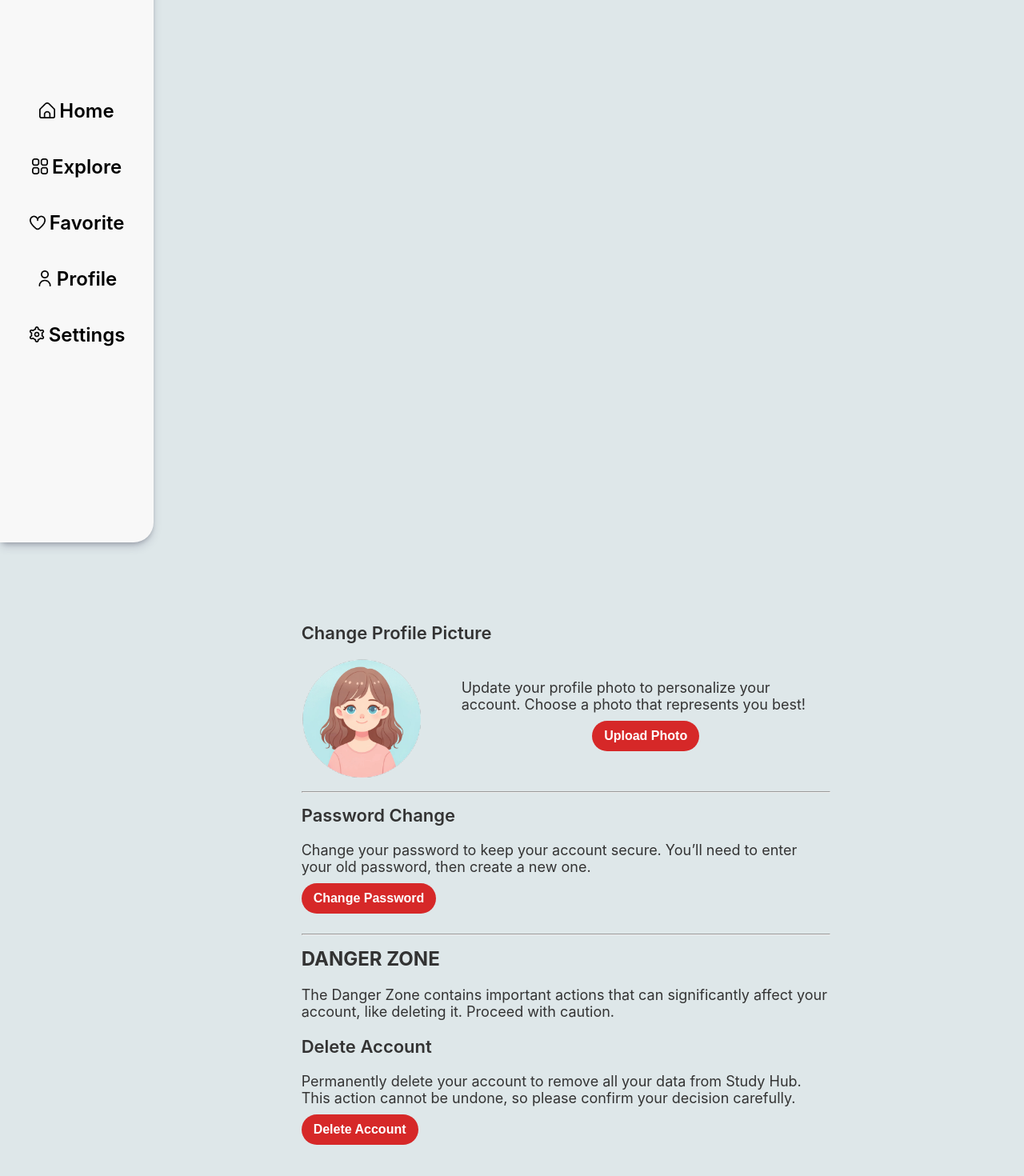
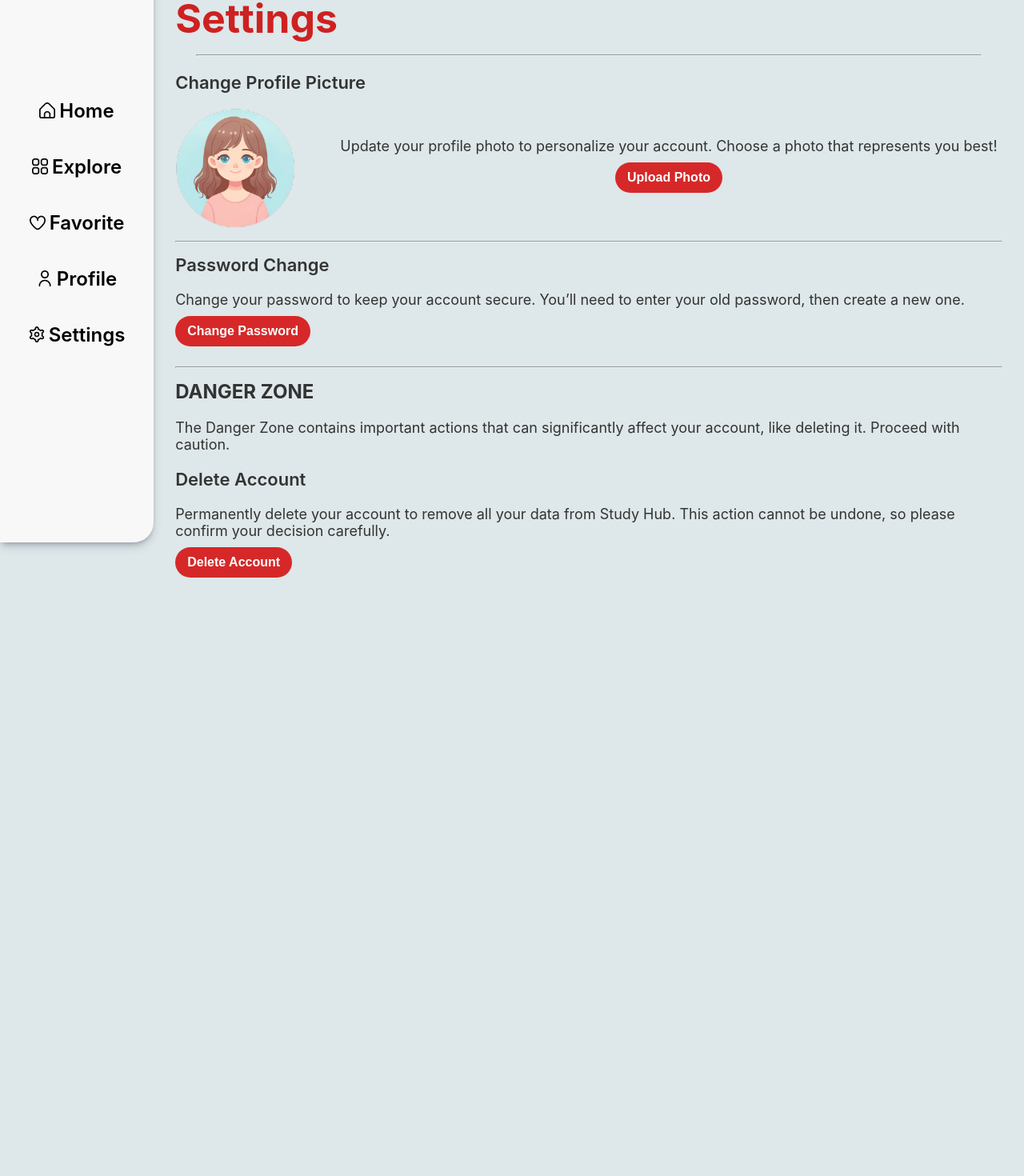
Before and after one commit to elidaarnaut/CulinaryConnect-frontend, a React (Create React App) app in the folder culinary-connect/: page /settings in a window 1280 px wide. Shown: the part 122-1592 px from the top of the page at 80% size. After the commit the page ends 992 px from the top, so only its background shows below. Built offline with nearby package versions, Linux system fonts and the light colour scheme.

Commit message:
Changes to settings

```diff
--- a/culinary-connect/src/App.css
+++ b/culinary-connect/src/App.css
@@ -451,7 +451,7 @@ html {
 }
 
 .settingsContents {
-  width: calc(85% - 125px);
+  width: 100%;
   min-height: 100vh;
   overflow: auto;
   display: flex;
@@ -466,7 +466,7 @@ html {
   height: auto;
   flex-direction: column;
   align-items: flex-start;
-  padding-top: 80px;
+  /* padding-top: 80px; */
   /* padding-bottom: 80px; */
 }
 
@@ -517,15 +517,16 @@ html {
 
 
 .next2SideMenuSettings {
-  width: 85%;
+  width: 95%;
   display: flex;
-  align-items: center;
+  flex-direction: column;
+  /* align-items: center;
   justify-content: space-evenly;
   flex-direction: row;
   position: relative;
   left: 15%;
   height: 100vh;
-  margin: 0px;
+  margin: 0px; */
 
 }
 
@@ -533,7 +534,9 @@ html {
   width: 100%;
   display: flex;
   flex-direction: row;
-  align-items: flex-start;
+  min-height: 100vh;
+  overflow: visible;
+  /* align-items: flex-start; */
   /* justify-content: start; */
 }
 
--- a/culinary-connect/src/pages/SettingsPage.jsx
+++ b/culinary-connect/src/pages/SettingsPage.jsx
@@ -9,11 +9,14 @@ import "../App.css";
 
 function SettingsPage() {
     return(
-        <div className="appBodySettings">
+        <div className="appBodyHP2">
             <SideMenu></SideMenu>
             <div className='next2SM'>
-                <div className="next2SideMenuSettings">
-                    {/* <Search></Search> */}
+
+                <div className="next2SideMenu">
+                    <Search></Search>
+                    <h1 className="HP2Title">Settings</h1>
+                    <hr />
                     <div className="settingsContents">
                         <div className="accSettings">
                             <br />
```
